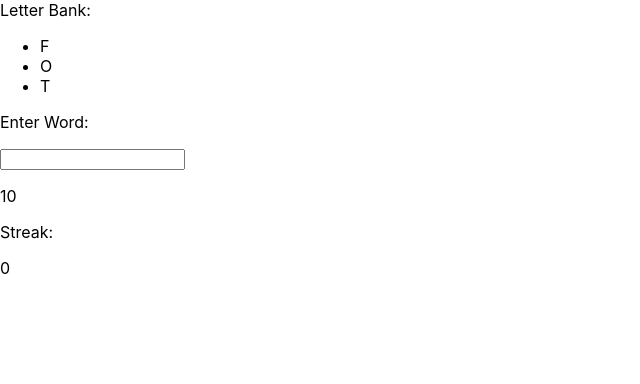
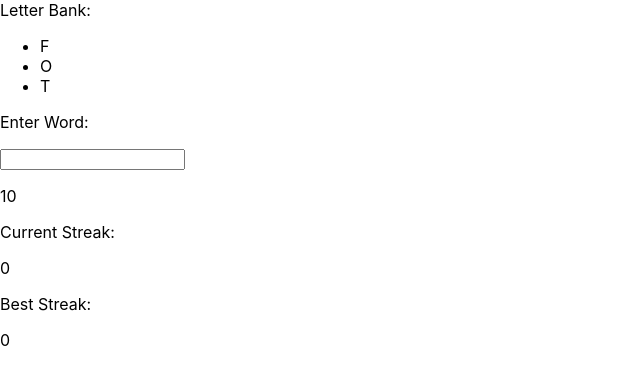
Before and after one commit to KaiSolter/KaiSolter.github.io, a React (Create React App) app in the folder my-app/: page / in a window 1280 px wide. Shown: the top 384 px of the page, without its empty margins (0-640 px from the left). Built offline with nearby package versions, Linux system fonts and the light colour scheme.

Commit message:
working on best score

```diff
--- a/my-app/src/App.jsx
+++ b/my-app/src/App.jsx
@@ -9,6 +9,7 @@ function App() {
   const [sharedLetterBank, setSharedLetterBank] = useState([])
   const [key, setKey] = useState(0)
   const [score, setScore] = useState(0)
+  const [bestScore, setBestScore] = useState(0)
   const [timeKey, setTimeKey] = useState(0)
 
   const regenerateLetterBank = useCallback( () => {
@@ -25,7 +26,11 @@ function App() {
 
   const resetTimer = useCallback( () => {
     setTimeKey(prevTimeKey => prevTimeKey + 1);
-  })
+  },[])
+
+  const updateBestScore = useCallback ( (currentScore) => {
+
+  }, [])
 
   return (
     <header>
@@ -41,11 +46,11 @@ function App() {
       ></InputBox>
       <Timer
       resetScore={resetScore}
+      updateBestScore={updateBestScore}
       onRegenerateLetterBank={regenerateLetterBank}
       timeKey={timeKey}
        ></Timer>
-      <p>Streak:</p>
-      <Score score={score} ></Score>
+      <Score score={score} bestScore={bestScore} ></Score>
     </header>
   );
 }
--- a/my-app/src/components/Score.jsx
+++ b/my-app/src/components/Score.jsx
@@ -1,9 +1,12 @@
 import React from 'react';
 
-function Score({score}) {
+function Score({score, bestScore}) {
     return (
         <div>
+            <p>Current Streak:</p>
             <p>{score}</p>
+            <p>Best Streak:</p>
+            <p>{bestScore}</p>
         </div>
     )
 }
--- a/my-app/src/components/Timer.jsx
+++ b/my-app/src/components/Timer.jsx
@@ -1,6 +1,6 @@
 import React, { useState, useEffect } from 'react';
 
-function Timer( {resetScore, onRegenerateLetterBank, timeKey}) {
+function Timer( {resetScore, updateBestScore, onRegenerateLetterBank, timeKey}) {
   const [count, setCount] = useState(15);
 
   useEffect(() => {
@@ -16,6 +16,7 @@ function Timer( {resetScore, onRegenerateLetterBank, timeKey}) {
     if (count === 0) {
       onRegenerateLetterBank();
       resetScore();
+      updateBestScore();
       setCount(15);
     }
   }, [count, onRegenerateLetterBank, resetScore]);
```
